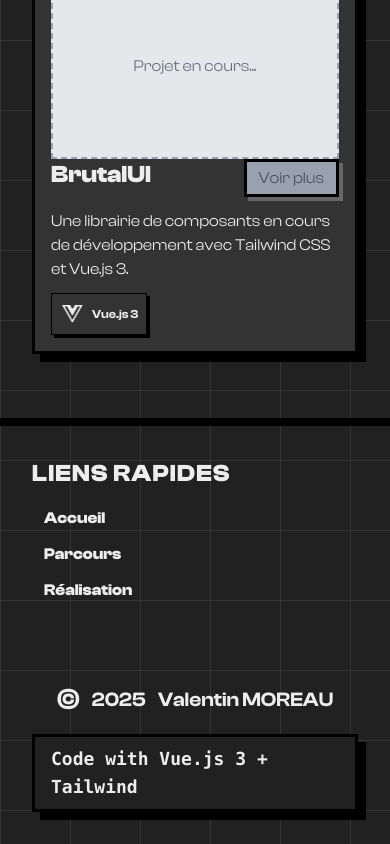
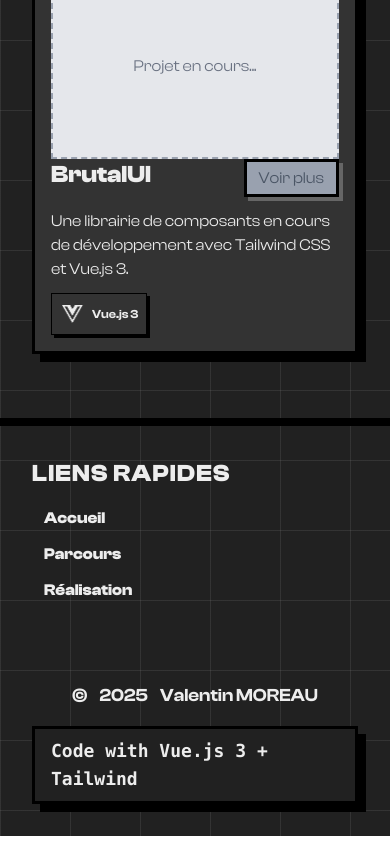
Before and after one commit to valmo-dev/valmo-dev.github.io, a Vue app: page / in a window 390 px wide. Shown: the part 4090-4934 px from the top of the page. Built offline with nearby package versions, Linux system fonts and the light colour scheme.

Commit message:
style(FooterSection): adjust text sizes for better responsiveness
Make copyright text and symbol sizes more responsive across different screen sizes by adjusting the Tailwind CSS classes

```diff
--- a/src/components/FooterSection.vue
+++ b/src/components/FooterSection.vue
@@ -39,8 +39,8 @@ const scrollToSection = (sectionId) => {
         </div>
       </div>
       <div class="pt-8 flex flex-col md:flex-row justify-between items-center gap-4">
-        <p class="font-semibold text-xl flex flex-row items-center gap-3">
-          <span class="text-3xl">©</span>
+        <p class="font-semibold text-lg sm:text-xl flex flex-row items-center gap-3">
+          <span class="text-xl sm:text-3xl">©</span>
           <span>2025</span>
           <span>Valentin MOREAU</span>
         </p>
```
